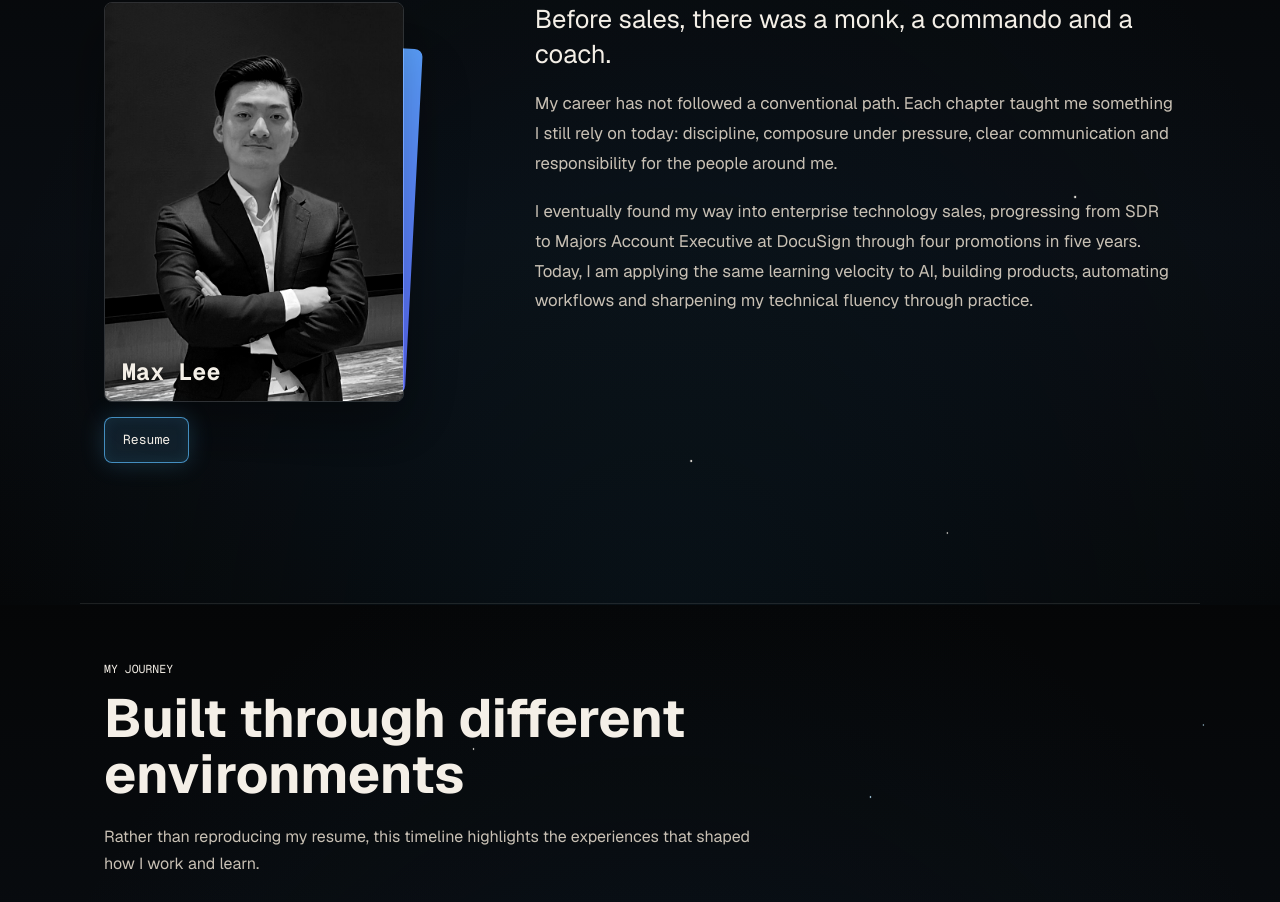
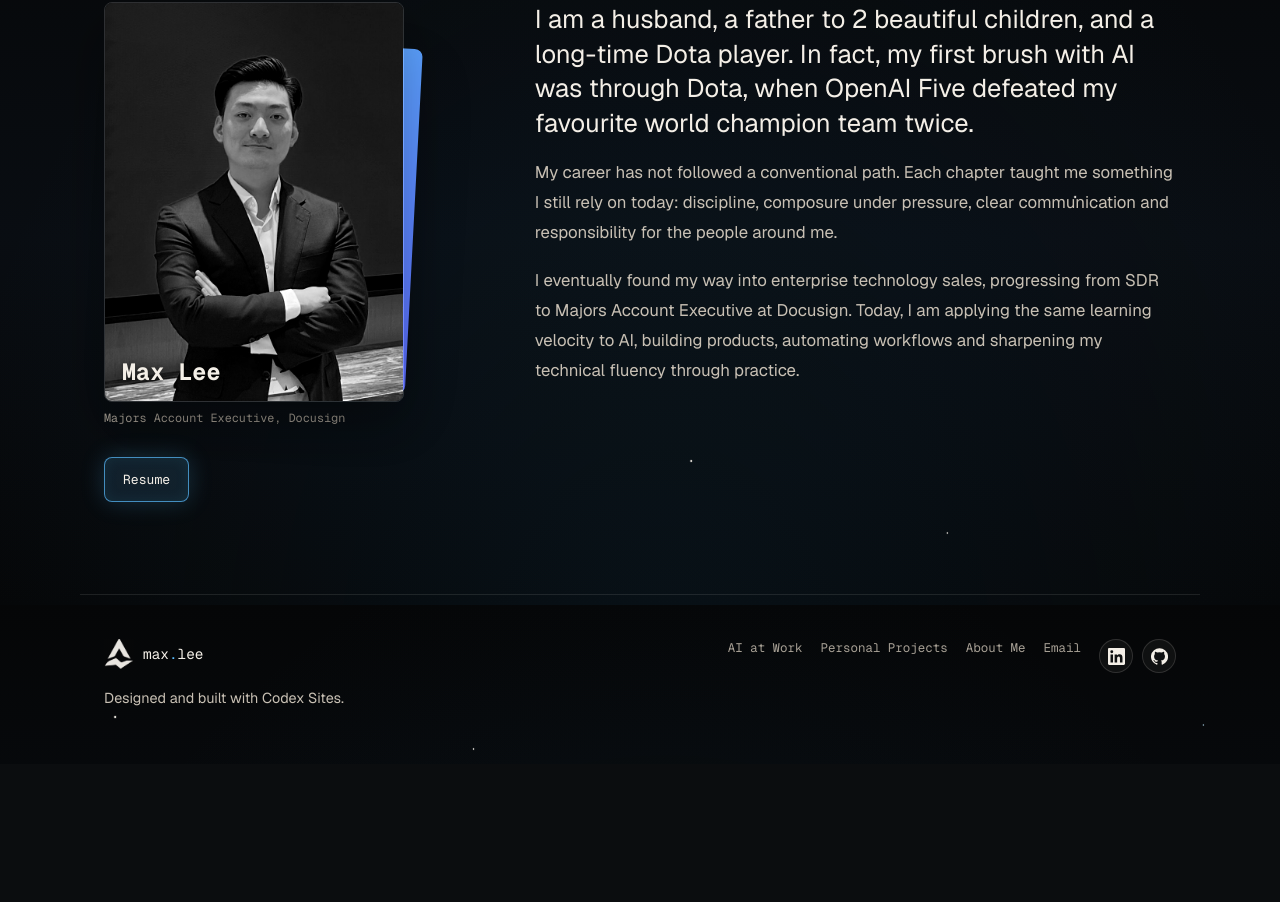
Before and after one commit to maxleesianyi/max-lee-ai-portfolio-website, a Next.js app: page /about in a window 1280 px wide. Shown: the part 195-1097 px from the top of the page. After the commit the page ends 959 px from the top, so only its background shows below. Built offline with nearby package versions, Linux system fonts and the light colour scheme.

Commit message:
Simplify about page content

```diff
--- a/app/about/page.tsx
+++ b/app/about/page.tsx
@@ -18,6 +18,7 @@ export default function AboutPage() {
             <img className="hero-portrait-primary" src="/max-lee-portrait.jpg" alt="Max Lee" />
             <span className="hero-portrait-name" aria-hidden="true">Max Lee</span>
           </div>
+          <p className="about-role">Majors Account Executive, Docusign</p>
           <button className="about-resume-button" type="button">Resume</button>
         </div>
         <div className="about-copy">
@@ -28,69 +29,6 @@ export default function AboutPage() {
           </div>
         </div>
       </section>
-
-      <section className="about-story section-pad">
-        <header className="about-story-heading">
-          <p>{about.story.journey.label}</p>
-          <h2>{about.story.journey.title}</h2>
-          <span>{about.story.journey.body}</span>
-        </header>
-        <ol className="about-timeline">
-          {about.story.journey.chapters.map((chapter) => (
-            <li key={chapter.number}>
-              <span className="about-timeline-number">{chapter.number}</span>
-              <div>
-                <p>{chapter.label}</p>
-                <h3>{chapter.title}</h3>
-                <span>{chapter.body}</span>
-              </div>
-            </li>
-          ))}
-        </ol>
-
-        <section className="about-content-section">
-          <header className="about-story-heading">
-            <p>{about.story.strengths.label}</p>
-            <h2>{about.story.strengths.title}</h2>
-          </header>
-          <div className="about-strengths">
-            {about.story.strengths.items.map((item) => (
-              <article key={item.title}>
-                <h3>{item.title}</h3>
-                <p>{item.body}</p>
-              </article>
-            ))}
-          </div>
-        </section>
-
-        <section className="about-content-section about-reading-section">
-          <header className="about-story-heading">
-            <p>{about.story.whyAi.label}</p>
-            <h2>{about.story.whyAi.title}</h2>
-          </header>
-          <div className="about-reading-copy">
-            {about.story.whyAi.paragraphs.map((paragraph) => (
-              <p key={paragraph}>{paragraph}</p>
-            ))}
-          </div>
-        </section>
-
-        <section className="about-content-section about-outside-work">
-          <header className="about-story-heading">
-            <p>{about.story.outsideWork.label}</p>
-            <h2>{about.story.outsideWork.title}</h2>
-          </header>
-          <p>{about.story.outsideWork.body}</p>
-          <ul className="about-outside-tags">
-            {about.story.outsideWork.tags.map((tag) => <li key={tag}>{tag}</li>)}
-          </ul>
-        </section>
-
-        <footer className="about-closing">
-          <p>{about.story.closing.label}</p>
-          <span>{about.story.closing.body}</span>
-        </footer>
-      </section>
     </PageShell>
   );
 }
--- a/app/globals.css
+++ b/app/globals.css
@@ -727,6 +727,14 @@ h3 {
   margin-bottom: 10px;
 }
 
+.about-role {
+  margin: 2px 0 0;
+  color: var(--muted);
+  font-family: var(--font-geist-mono), monospace;
+  font-size: 0.74rem;
+  line-height: 1.5;
+}
+
 .about-resume-button {
   justify-self: start;
   position: relative;
--- a/content/site.json
+++ b/content/site.json
@@ -242,94 +242,10 @@
       ],
       "story": {
         "intro": [
-          "Before sales, there was a monk, a commando and a coach.",
+          "I am a husband, a father to 2 beautiful children, and a long-time Dota player. In fact, my first brush with AI was through Dota, when OpenAI Five defeated my favourite world champion team twice.",
           "My career has not followed a conventional path. Each chapter taught me something I still rely on today: discipline, composure under pressure, clear communication and responsibility for the people around me.",
-          "I eventually found my way into enterprise technology sales, progressing from SDR to Majors Account Executive at DocuSign through four promotions in five years. Today, I am applying the same learning velocity to AI, building products, automating workflows and sharpening my technical fluency through practice."
-        ],
-        "journey": {
-          "label": "My journey",
-          "title": "Built through different environments",
-          "body": "Rather than reproducing my resume, this timeline highlights the experiences that shaped how I work and learn.",
-          "chapters": [
-            {
-              "number": "01",
-              "label": "Foundation",
-              "title": "Monastery",
-              "body": "Developed discipline, reflection and the ability to stay present when progress is slow."
-            },
-            {
-              "number": "02",
-              "label": "Resilience",
-              "title": "Commando",
-              "body": "Learned teamwork, resilience and composure when the environment is uncertain or demanding."
-            },
-            {
-              "number": "03",
-              "label": "Communication",
-              "title": "Coach",
-              "body": "Learned to adapt communication, motivate different personalities and help people improve without doing the work for them."
-            },
-            {
-              "number": "04",
-              "label": "Commercial craft",
-              "title": "SDR to Majors Account Executive",
-              "body": "Progressed through outbound, SMB, mid-market and enterprise roles while learning to connect customer problems with practical technology outcomes."
-            },
-            {
-              "number": "05",
-              "label": "Current chapter",
-              "title": "Learning to build with AI",
-              "body": "Using Codex and AI tools to turn personal problems, professional workflows and direct feedback into working products and measurable learning loops."
-            }
-          ]
-        },
-        "strengths": {
-          "label": "What I bring",
-          "title": "A seller's experience with a builder's mindset",
-          "items": [
-            {
-              "title": "Commercial experience",
-              "body": "Experience across the full sales journey, from prospecting and discovery to complex account management and internal alignment."
-            },
-            {
-              "title": "Learning velocity",
-              "body": "A track record of moving into unfamiliar roles, learning quickly and earning increased responsibility."
-            },
-            {
-              "title": "Builder mindset",
-              "body": "A habit of turning recurring problems and skill gaps into workflows, prototypes and working products."
-            },
-            {
-              "title": "Customer perspective",
-              "body": "The ability to translate technical capabilities into practical business outcomes without pretending to be an engineer."
-            }
-          ]
-        },
-        "whyAi": {
-          "label": "Why AI",
-          "title": "Learning through building, not just reading",
-          "paragraphs": [
-            "My interest in AI began as a customer-facing seller trying to understand a rapidly changing technology. It became more serious when I recognised the difference between being familiar with AI and being genuinely fluent in it.",
-            "Since then, I have focused on learning through building, creating applications, automations and structured practice systems rather than relying only on courses or passive study.",
-            "My goal is not to present myself as a software engineer. It is to become the kind of AI GTM professional who can understand the product, ask better questions and connect technical possibilities to real customer outcomes."
-          ]
-        },
-        "outsideWork": {
-          "label": "Outside work",
-          "title": "The everyday problems behind the projects",
-          "body": "I am a husband, father, dog owner and long-time Dota player. Many of my projects begin with small problems from everyday life, from catching the morning bus with my son to keeping track of household supplies.",
-          "tags": [
-            "Husband & father",
-            "Dog owner",
-            "Dota player",
-            "Practical builder",
-            "Lifelong learner"
-          ]
-        },
-        "closing": {
-          "label": "Keep exploring",
-          "body": "The resume shows where I have been. The work shows where I am going. Explore how I apply AI at work and review the products I have built."
-        }
+          "I eventually found my way into enterprise technology sales, progressing from SDR to Majors Account Executive at Docusign. Today, I am applying the same learning velocity to AI, building products, automating workflows and sharpening my technical fluency through practice."
+        ]
       }
     }
   },
```
Also changed, not shown: 1 other file (tests, documents, lock files or other folders).
